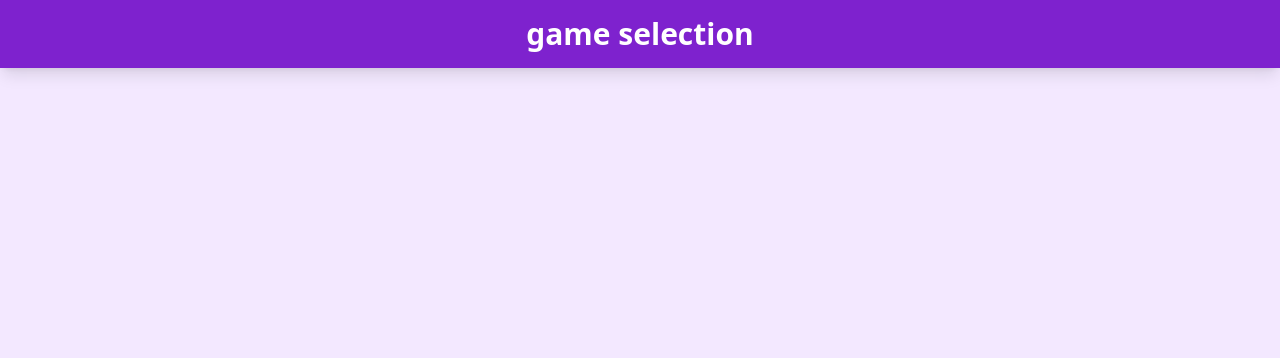
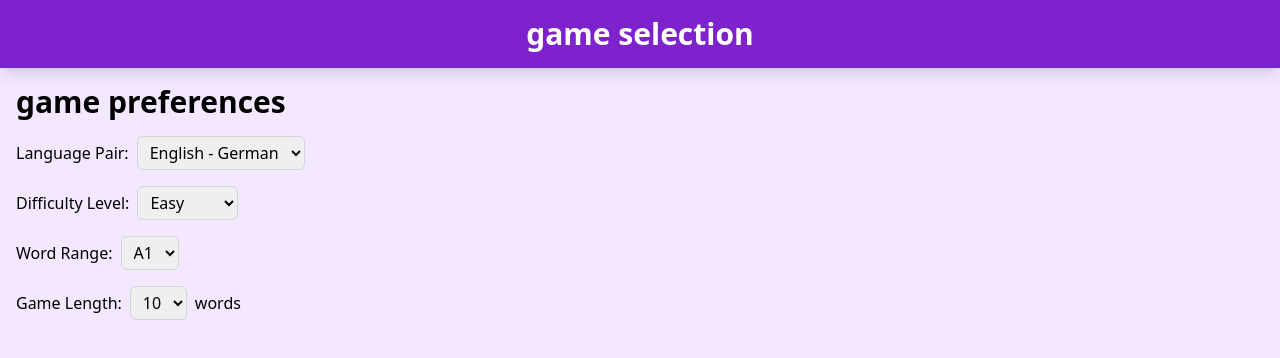
Before and after one commit to beiweitemderbeste/vocab, a React (Vite) app in the folder web/: page /singleplayer in a window 1280 px wide. Shown: the top 358 px of the page. Built offline with nearby package versions, Linux system fonts and the light colour scheme.

Commit message:
adding component to select game preferences

```diff
--- a/web/src/components/SinglePlayer.tsx
+++ b/web/src/components/SinglePlayer.tsx
@@ -1,9 +1,11 @@
 import TopBar from "./TopBar";
+import SinglePlayerPreferences from "./SinglePlayerPreferences";
 
 const SinglePlayer = () => {
   return (
     <div className="bg-purple-100 min-h-screen">
       <TopBar heading="game selection" />
+      <SinglePlayerPreferences />
     </div>
   )
 };
--- /dev/null
+++ b/web/src/components/SinglePlayerPreferences.tsx
@@ -0,0 +1,104 @@
+import { useState } from "react";
+
+const SinglePlayerPreferences = () => {
+  const [languagePair, setLanguagePair] = useState<string>("English - German");
+  const [difficultyLevel, setDifficultyLevel] = useState<string>("Easy");
+  const [wordRange, setWordRange] = useState<string>("A1");
+  const [gameLength, setGameLength] = useState<number>(10);
+
+  const handleLanguagePairChange = (
+    event: React.ChangeEvent<HTMLSelectElement>
+  ) => {
+    setLanguagePair(event.target.value);
+  };
+
+  const handleDifficultyLevelChange = (
+    event: React.ChangeEvent<HTMLSelectElement>
+  ) => {
+    setDifficultyLevel(event.target.value);
+  };
+
+  const handleWordRangeChange = (
+    event: React.ChangeEvent<HTMLSelectElement>
+  ) => {
+    setWordRange(event.target.value);
+  };
+
+  const handleGameLengthChange = (
+    event: React.ChangeEvent<HTMLSelectElement>
+  ) => {
+    setGameLength(event.target.value);
+  };
+
+  return (
+    <div className="p-4 space-y-4">
+      <h1 className="text-3xl font-bold">game preferences</h1>
+      <div className="flex items-center">
+        <label htmlFor="languagePair" className="mr-2">
+          Language Pair:
+        </label>
+        <select
+          id="languagePair"
+          value={languagePair}
+          onChange={handleLanguagePairChange}
+          className="px-2 py-1 border border-gray-300 rounded-md"
+        >
+          <option value="English - German">English - German</option>
+          <option value="Spanish - French">Spanish - French</option>
+          {/* Add more language pair options as needed */}
+        </select>
+      </div>
+      <div className="flex items-center">
+        <label htmlFor="difficultyLevel" className="mr-2">
+          Difficulty Level:
+        </label>
+        <select
+          id="difficultyLevel"
+          value={difficultyLevel}
+          onChange={handleDifficultyLevelChange}
+          className="px-2 py-1 border border-gray-300 rounded-md"
+        >
+          <option value="Easy">Easy</option>
+          <option value="Medium">Medium</option>
+          <option value="Hard">Hard</option>
+        </select>
+      </div>
+      <div className="flex items-center">
+        <label htmlFor="wordRange" className="mr-2">
+          Word Range:
+        </label>
+        <select
+          id="wordRange"
+          value={wordRange}
+          onChange={handleWordRangeChange}
+          className="px-2 py-1 border border-gray-300 rounded-md"
+        >
+          <option value="A1">A1</option>
+          <option value="A2">A2</option>
+          <option value="B1">B1</option>
+          <option value="B2">B2</option>
+          <option value="C1">C1</option>
+          <option value="C2">C2</option>
+        </select>
+      </div>
+      <div className="flex items-center">
+        <label htmlFor="gameLength" className="mr-2">
+          Game Length:
+        </label>
+        <select
+          id="gameLength"
+          value={gameLength}
+          onChange={handleGameLengthChange}
+          className="px-2 py-1 border border-gray-300 rounded-md"
+        >
+          <option value="10">10</option>
+          <option value="20">20</option>
+          <option value="30">30</option>
+        </select>
+        <span className="ml-2">words</span>
+      </div>
+    </div>
+  );
+};
+
+export default SinglePlayerPreferences;
```
